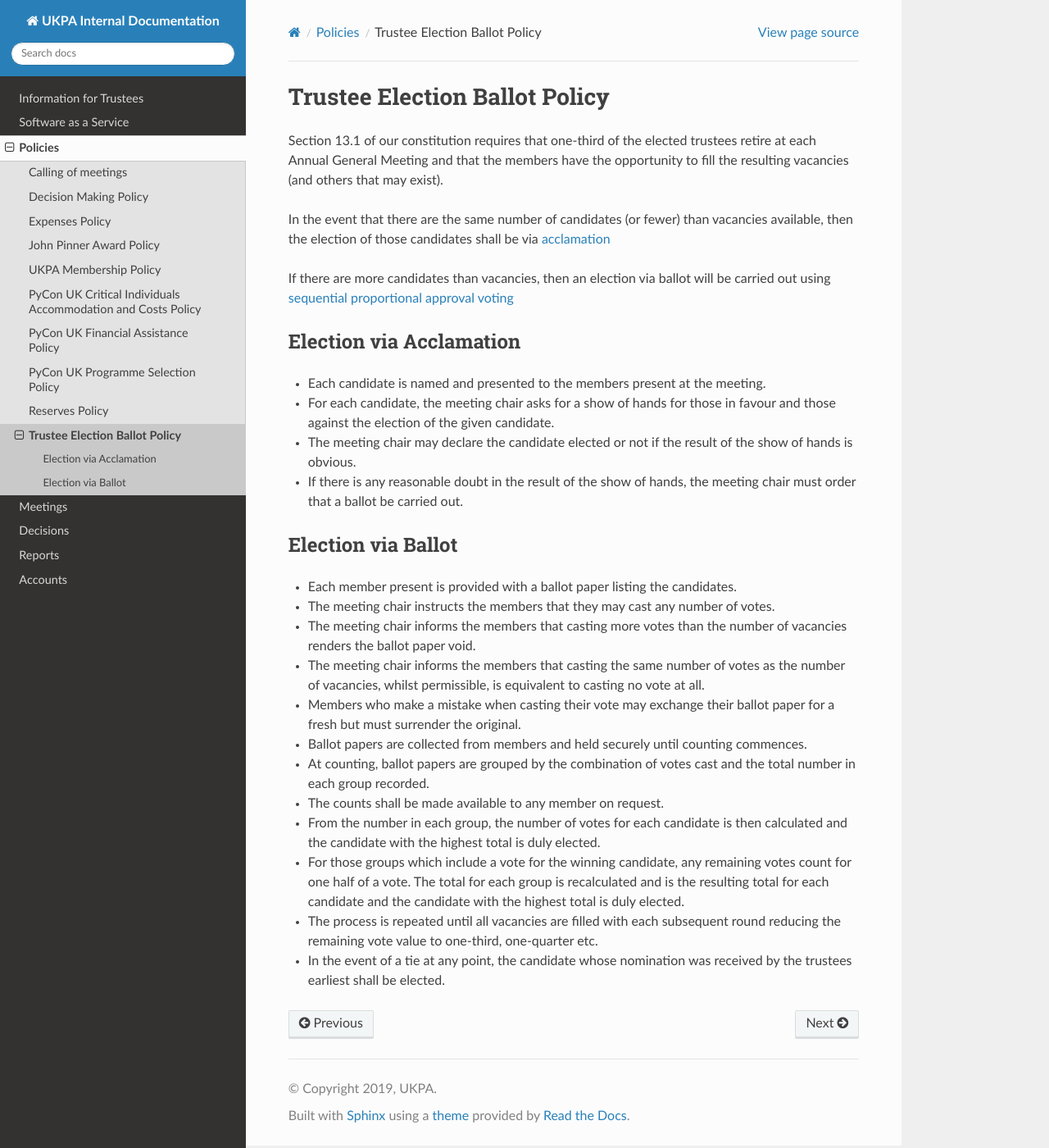
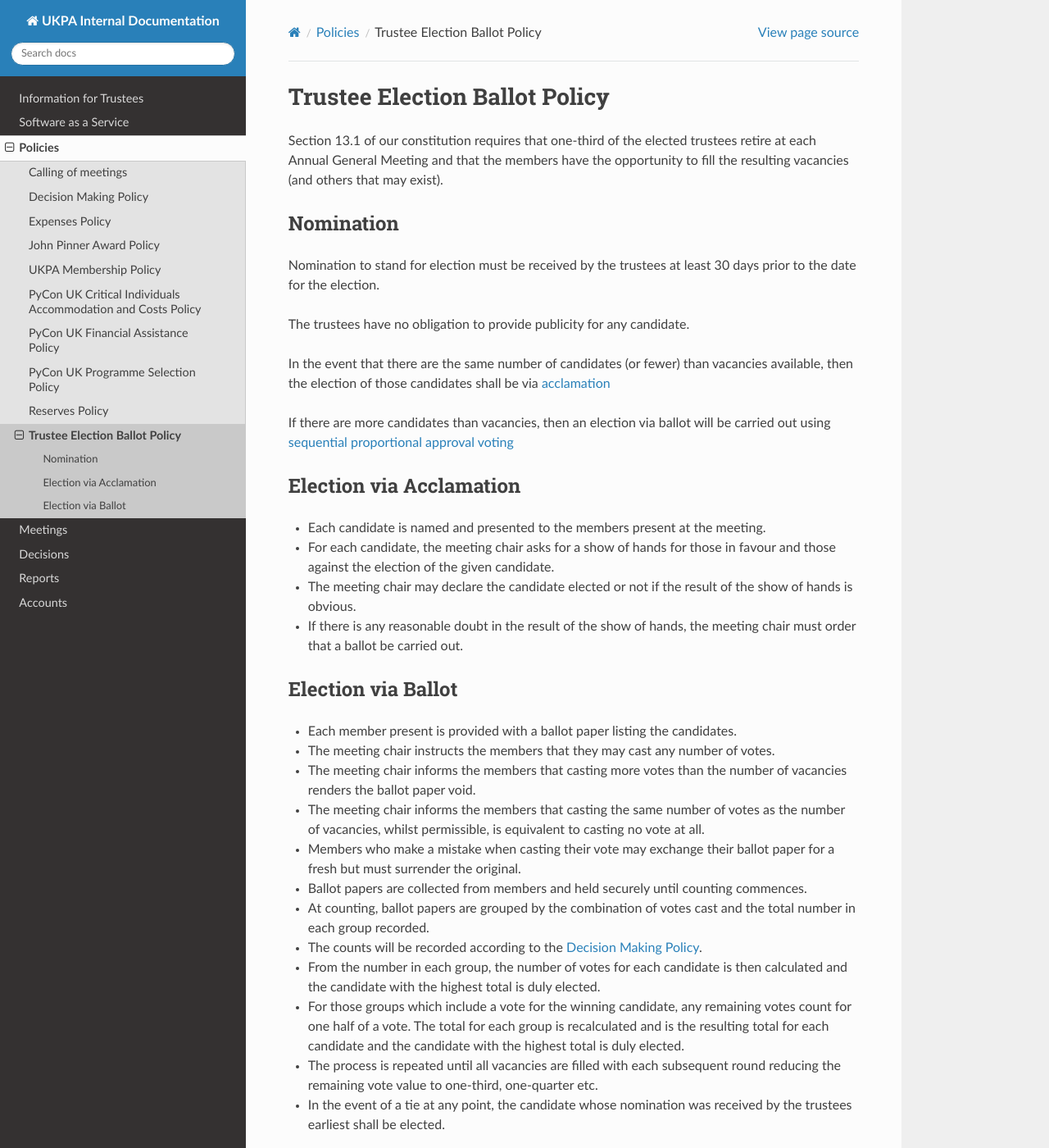
Before and after one commit to UKPythonAssociation/ukpa-internaldocs, a Sphinx documentation site: the page built from source/policies/trustee-ballot-policy.rst, in a window 1280 px wide and 1400 px high. Shown: the whole window at 82% size. Built offline with Sphinx 7.4.7 and the Read the Docs theme 2.0.0, drawn with Linux system fonts in a browser that asks for light colours.

Commit message:
Add minor edits to policy.
- Specifically mention not being responsible for publicy.
- Make note about publishing counts.

```diff
--- a/source/policies/trustee-ballot-policy.rst
+++ b/source/policies/trustee-ballot-policy.rst
@@ -4,6 +4,14 @@ Trustee Election Ballot Policy
 Section 13.1 of our constitution requires that one-third of the elected trustees
 retire at each Annual General Meeting and that the members have the opportunity to
 fill the resulting vacancies (and others that may exist).
+
+Nomination
+----------
+
+Nomination to stand for election must be received by the trustees at least 30
+days prior to the date for the election.
+
+The trustees have no obligation to provide publicity for any candidate.
 
 In the event that there are the same number of candidates (or fewer) than vacancies
 available, then the election of those candidates shall be via `acclamation <https://en.wikipedia.org/wiki/Acclamation>`_
@@ -32,7 +40,7 @@ Election via Ballot
 - Ballot papers are collected from members and held securely until counting commences.
 - At counting, ballot papers are grouped by the combination of votes cast and the total number in
   each group recorded.
-- The counts shall be made available to any member on request.
+- The counts will be recorded according to the :doc:`../../policies/decision-making`.
 - From the number in each group, the number of votes for each candidate is then calculated
   and the candidate with the highest total is duly elected.
 - For those groups which include a vote for the winning candidate, any remaining votes count for one half
```
